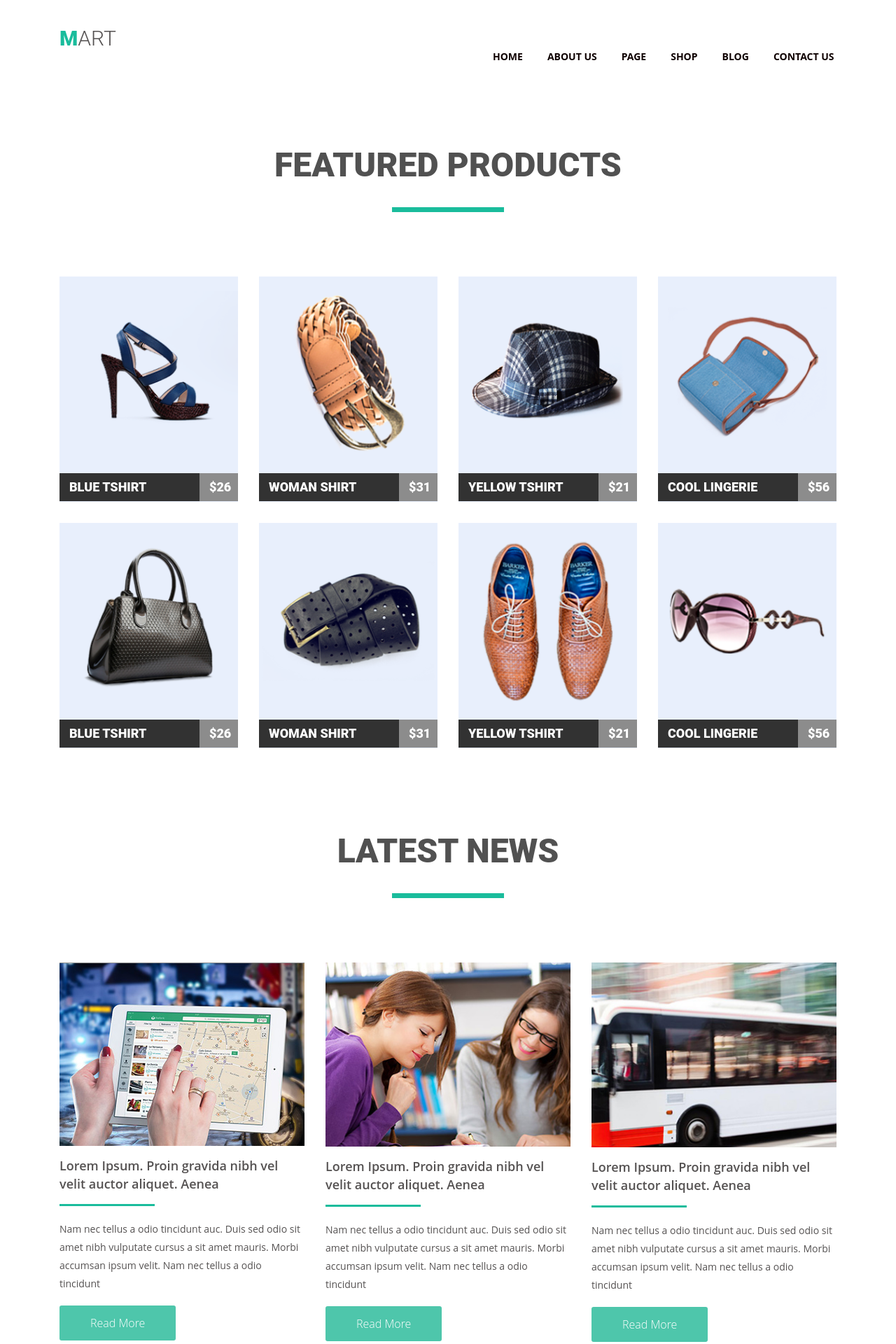
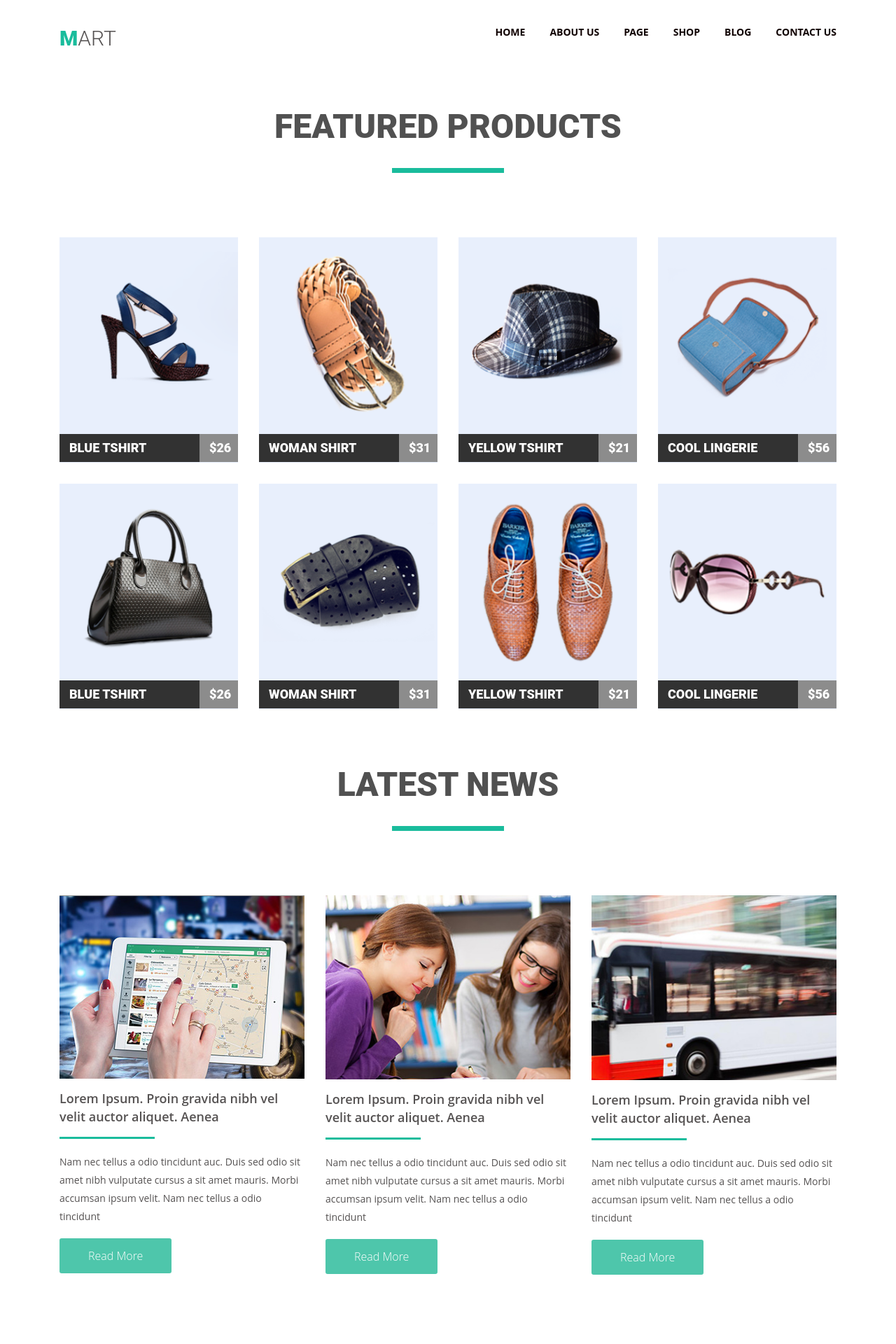
Before and after one commit to Serrhii07/goit-fe-course, a plain HTML site: page html-css/module-04/index.html in a window 1280 px wide. Shown: the whole page at 70% size. Drawn offline with Linux system fonts and the light colour scheme.

Commit message:
исправлено

```diff
--- a/html-css/module-04/css/styles.css
+++ b/html-css/module-04/css/styles.css
@@ -36,21 +36,21 @@ a {
     padding-top: 38px;
 }
 
-.logo span {
+.logo {
     font-family: 'Roboto', sans-serif;
     font-size: 30px;
     font-weight: 300;
     color: #555252;
     text-transform: uppercase;
+    float: left;
 }
 
-.logo span:nth-child(1) {
+.logo::first-letter {
     font-weight: 900;
     color: #1abc9c;
 }
 
 .page-nav {
-    width: 491px;
     float: right;
 }
 
@@ -84,11 +84,9 @@ a {
 
 /*Featured Products*/
 
-.heading-block {
+.heading-name {
+    margin: 0;
     margin-bottom: 92px;
-}
-
-.heading-name {
     font-family: 'Roboto', sans-serif;
     font-size: 48px;
     font-weight: 900;
@@ -127,7 +125,7 @@ a {
 }
 
 .product-item:nth-child(4n) {
-    margin: 0px;
+    margin: 0;
 }
 
 .product-item:nth-child(5),
@@ -223,10 +221,11 @@ margin: 0;
     color: #555252;
 }
 
-.button {
+.more {
+    display: block;
+    float: left;
     margin: 0;
-    padding: 0 44px;
-    display: inline-block;
+    padding: 0 41px;
     font-family: 'Open Sans', sans-serif;
     font-weight: 300;
     font-size: 16px;
@@ -236,7 +235,7 @@ margin: 0;
     border-radius: 3px;
 }
 
-.button:hover,
-.button:focus {
+.more:hover,
+.more:focus {
     color: #08483a;
 }
--- a/html-css/module-04/index.html
+++ b/html-css/module-04/index.html
@@ -9,13 +9,10 @@
   <link rel="stylesheet" href="css/styles.css">
 </head>
 <body>
-  <header class="page-header container">
-    <div class="wrapper clearfix">
-      <div class="logo">
-        <a href="#"><span>m</span><span>art</span></a>
-      </div>
-      <nav class="page-nav clearfix">
-        <ul class="navigation">
+  <header class="page-header container clearfix">
+    <a href="#" class="logo">mart</a>
+    <nav class="page-nav">
+      <ul class="navigation clearfix">
         <li><a href="#">home</a></li>
         <li><a href="#">about us</a></li>
         <li><a href="#">page</a></li>
@@ -24,74 +21,89 @@
         <li><a href="#">contact us</a></li>
       </ul>
     </nav>
-    </div>
   </header>
   <main class="container">
     <section class="products clearfix">
-      <div class="heading-block"><h2 class="heading-name">Featured products</h2></div>
+      <h2 class="heading-name">Featured products</h2>
       <ul class="prod-list clearfix">
         <li class="product-item clearfix">
-          <img src="img/product1.png" alt="" width="255px" height="282px">
+          <a href="#">
+            <img src="img/product1.png" alt="" width="255" height="282">
             <span class="item item-name">blue tshirt</span>
             <span class="item item-price">$26</span>
+          </a>
         </li>
         <li class="product-item clearfix">
-          <img src="img/product2.png" alt="" width="255px" height="282px">
+          <a href="#">
+            <img src="img/product2.png" alt="" width="255" height="282">
             <span class="item item-name">woman shirt</span>
             <span class="item item-price">$31</span>
+          </a>
         </li>
         <li class="product-item clearfix">
-          <img src="img/product3.png" alt="" width="255px" height="282px">
+          <a href="#">
+            <img src="img/product3.png" alt="" width="255" height="282">
             <span class="item item-name">yellow tshirt</span>
             <span class="item item-price">$21</span>
+          </a>
         </li>
         <li class="product-item clearfix">
-          <img src="img/product4.png" alt="" width="255px" height="282px">
+          <a href="#">
+            <img src="img/product4.png" alt="" width="255" height="282">
             <span class="item item-name">cool lingerie</span>
             <span class="item item-price">$56</span>
+          </a>
         </li>
         <li class="product-item clearfix">
-          <img src="img/product5.png" alt="" width="255px" height="282px">
+          <a href="#">
+            <img src="img/product5.png" alt="" width="255" height="282">
             <span class="item item-name">blue tshirt</span>
             <span class="item item-price">$26</span>
+          </a>
         </li>
         <li class="product-item clearfix">
-          <img src="img/product6.png" alt="" width="255px" height="282px">
+          <a href="#">
+            <img src="img/product6.png" alt="" width="255" height="282">
             <span class="item item-name">woman shirt</span>
             <span class="item item-price">$31</span>
+          </a>
         </li>
         <li class="product-item clearfix">
-          <img src="img/product7.png" alt="" width="255px" height="282px">
+          <a href="#">
+            <img src="img/product7.png" alt="" width="255" height="282">
             <span class="item item-name">yellow tshirt</span>
             <span class="item item-price">$21</span>
+          </a>
         </li>
         <li class="product-item clearfix">
-          <img src="img/product8.png" alt="" width="255px" height="282px">
+          <a href="#">
+            <img src="img/product8.png" alt="" width="255" height="282">
             <span class="item item-name">cool lingerie</span>
             <span class="item item-price">$56</span>
+          </a>
         </li>
       </ul>
     </section>
     <section class="news clearfix">
-        <div class="heading-block"><h2 class="heading-name">Latest news</h2></div>
+      <h2 class="heading-name">Latest news</h2>
       <ul class="news-list clearfix">
-          <li class="news-item">
-            <img src="img/news-1.jpg" alt="" width="350px" height="260px">
-            <h4 class="heading-news">Lorem Ipsum. Proin gravida nibh vel velit auctor aliquet. Aenea</h4>
+        <li class="news-item clearfix">
+          <img src="img/news-1.jpg" alt="" width="350" height="260">
+          <h3 class="heading-news">Lorem Ipsum. Proin gravida nibh vel velit auctor aliquet. Aenea</h3>
           <p class="news-content">Nam nec tellus a odio tincidunt auc. Duis sed odio sit amet nibh vulputate cursus a sit amet mauris. Morbi accumsan ipsum velit. Nam nec tellus a odio tincidunt</p>
-            <a href="#" class="button">Read More</a>
+          <a href="#" class="more">Read More</a>
         </li>
-          <li class="news-item">
-            <img src="img/news-2.jpg" alt="" width="350px" height="260px">
-            <h4 class="heading-news">Lorem Ipsum. Proin gravida nibh vel velit auctor aliquet. Aenea</h4>
+        <li class="news-item clearfix">
+          <img src="img/news-2.jpg" alt="" width="350" height="260">
+          <h3 class="heading-news">Lorem Ipsum. Proin gravida nibh vel velit auctor aliquet. Aenea</h3>
           <p class="news-content">Nam nec tellus a odio tincidunt auc. Duis sed odio sit amet nibh vulputate cursus a sit amet mauris. Morbi accumsan ipsum velit. Nam nec tellus a odio tincidunt</p>
-            <a href="#" class="button">Read More</a>
+          <a href="#" class="more">Read More</a>
         </li>
-          <li class="news-item">
-            <img src="img/news-3.jpg" alt="" width="350px" height="260px">
-            <h4 class="heading-news">Lorem Ipsum. Proin gravida nibh vel velit auctor aliquet. Aenea</h4>
+        <li class="news-item clearfix">
+          <img src="img/news-3.jpg" alt="" width="350" height="260">
+          <h3 class="heading-news">Lorem Ipsum. Proin gravida nibh vel velit auctor aliquet. Aenea</h3>
           <p class="news-content">Nam nec tellus a odio tincidunt auc. Duis sed odio sit amet nibh vulputate cursus a sit amet mauris. Morbi accumsan ipsum velit. Nam nec tellus a odio tincidunt</p>
-            <a href="#" class="button">Read More</a>
+          <a href="#" class="more">Read More</a>
         </li>
       </ul>
     </section>
```
Lines whose indentation alone changed are shown as unchanged.
